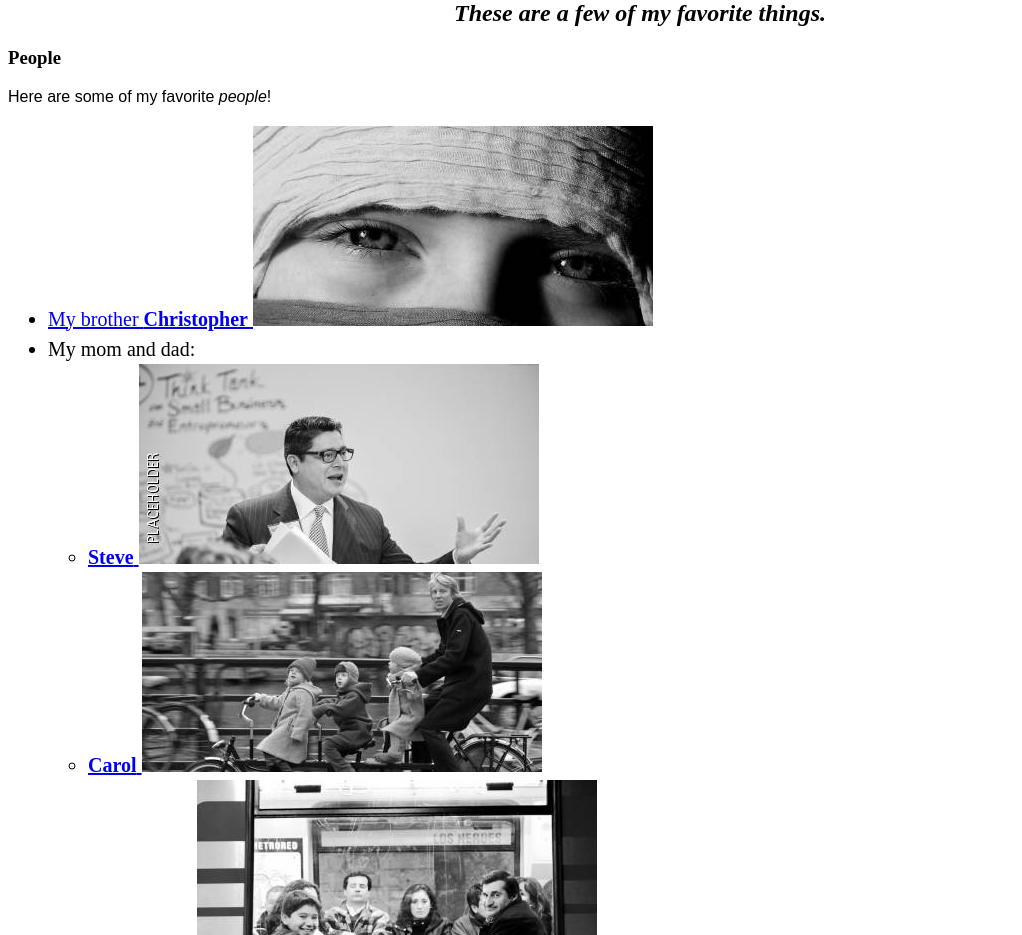
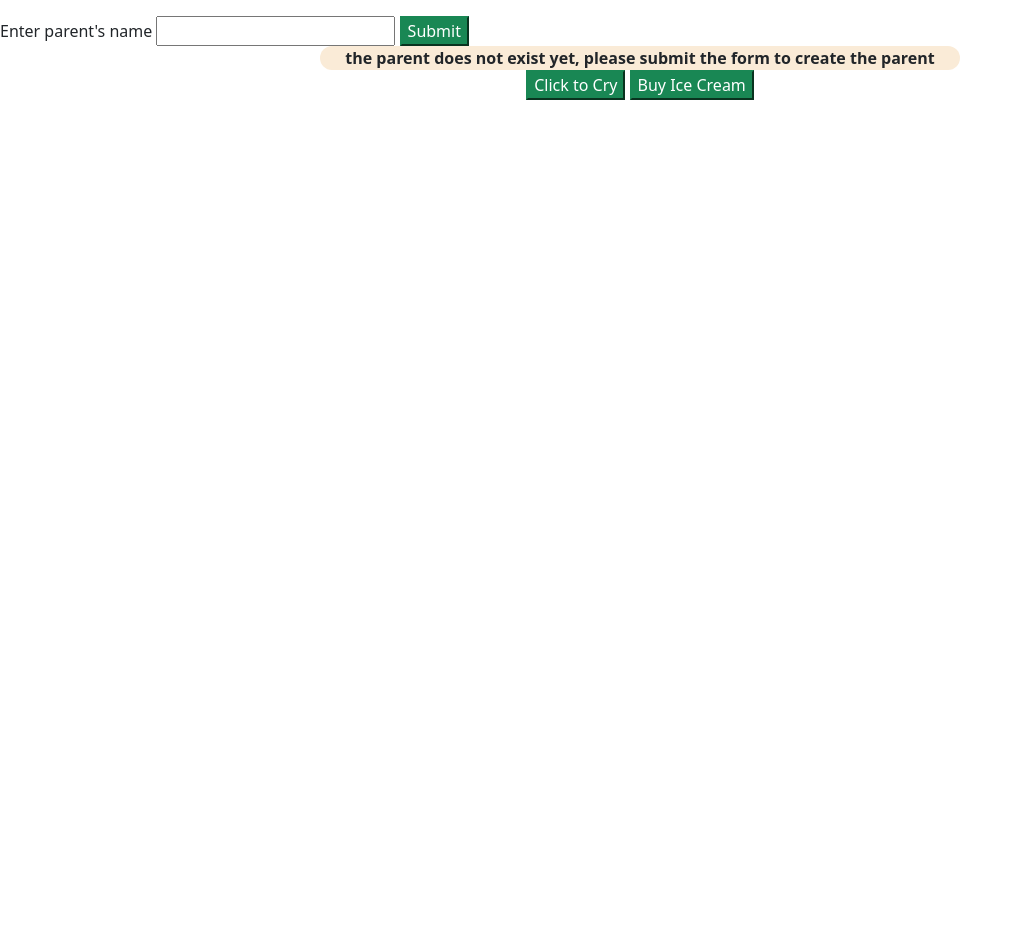
Before and after one commit to epicodus-lessons/teacher-prototype-methods-and-class, a plain HTML site: page index.html in a window 1280 px wide. Shown: the part 80-1015 px from the top of the page, without its empty margins (0-1022 px from the left). After the commit the page ends 800 px from the top, so only its background shows below. Drawn offline with nearby package versions, Linux system fonts and the light colour scheme.

Commit message:
simple prototype example with two constructors and two methods

```diff
--- a/css/styles.css
+++ b/css/styles.css
@@ -1,18 +1,13 @@
-h1 {
-  color: blue;
+#result{
+  font-weight: 700;
+  margin: auto;
+  width:fit-content;
+  padding-left: 2%;
+  padding-right: 2%;
+  text-align: center;
+  background-color: antiquewhite;
+  border-radius: 15px;
+}
+#parenting-btns{
   text-align: center;
 }
-
-h2 {
-  font-style: italic;
-  text-align: center;
-}
-
-p {
-  font-family: sans-serif;
-}
-
-ul {
-  font-size: 20px;
-  line-height: 30px;
-}
--- a/index.html
+++ b/index.html
@@ -3,51 +3,27 @@
   <head>
     <link href="css/styles.css" rel="stylesheet" type="text/css">
     <title>Michael's favorite things</title>
+    <script
+    src="https://code.jquery.com/jquery-3.6.0.min.js"
+    integrity="sha256-/xUj+3OJU5yExlq6GSYGSHk7tPXikynS7ogEvDej/m4="
+    crossorigin="anonymous">
+    </script>
+    <script src="./js/scripts.js" type="module"></script>
+    <link rel="stylesheet" href="https://cdn.jsdelivr.net/npm/bootstrap@5.1.3/dist/css/bootstrap.min.css">
   </head>
   <body>
-    <h1>My favorite things</h1>
-    <h2>These are a few of my favorite things.</h2>
-
-    <h3>People</h3>
-    <p>Here are some of my favorite <em>people</em>!</p>
-    <ul>
-      <li>
-        <a href="http://www.example.com/christopher.html">
-          My brother <strong>Christopher</strong>
-          <img src="img/christopher.jpg" alt="A photo of Christopher.">
-        </a>
-      </li>
-      <li>
-        My mom and dad:
-        <ul>
-          <li>
-            <a href="http://www.example.com/steve.html">
-              <strong>Steve</strong>
-              <img src="img/steve.jpg" alt="A photo of Steve.">
-            </a>
-          </li>
-          <li>
-            <a href="http://www.example.com/carol.html">
-              <strong>Carol</strong>
-              <img src="img/carol.jpg" alt="A photo of Carol.">
-            </a>
-          </li>
-        </ul>
-      </li>
-      <li>
-        <a href="http://www.example.com/jessica.html">
-          My friend <strong>Jessica</strong>
-          <img src="img/jessica.jpg" alt="A photo of Jessica.">
-        </a>
-      </li>
-      <li>
-        <a href="http://www.example.com/candy.html">
-          My friend <strong>Candy</strong>
-          <img src="img/candy.jpg" alt="A photo of Candy.">
-        </a>
-      </li>
-    </ul>
-
-    <p>Thanks for reading about me!</p>
+    <h1>Parenting practice</h1>
+    <p>Here is how to be a <em>parent</em>!</p>
+    <form id="name-form">
+      <label for="parent-name">Enter parent's name</label>
+      <input type="text" name="parent-name" id="p-name">
+      <button type="submit" class="btn-success">Submit</button>
+    </form>
+    <div id="result">
+    </div>
+    <div id="parenting-btns">
+      <button class="btn-success" id="cry">Click to Cry</button>
+      <button class="btn-success" id="buy">Buy Ice Cream</button>
+    </div>
   </body>
 </html>
--- /dev/null
+++ b/js/scripts.js
@@ -0,0 +1,44 @@
+
+//******** */!!!
+//Please note that Parent and Child are common names for the relationship between classes in many programming languages, and this example is NOT demonstrating that relationship. Read about parent and child class relationships here https://www.w3schools.com/jsref/jsref_class_extends.asp#:~:text=Definition%20and%20Usage,you%20create%20a%20new%20class.
+
+///******* */!!!
+
+//Business logic
+function Parent(name){//Parent constructor
+  //console.log(name) to see if the variable is coming in as what you expect
+  this.name = name;
+  //console.log(this.name) you can console.log() after to see if it got set right
+  this.child = new Child(name);
+}
+Parent.prototype.buyIceCream = function(){
+  return `${this.name} buys ice cream`;//template literal https://developer.mozilla.org/en-US/docs/Web/JavaScript/Reference/Template_literals
+}
+function Child(name){//Child constructor
+  this.name = "jr " + name;
+}
+Child.prototype.cries = function(){
+  return `${this.name} cries`
+}
+$(document).ready(function(){
+  //setting my new parent variable outside the form submit scope so I can use it in other events (like the click listeners)
+  let newParent; // don't need to set it equals to anything, it'll be undefined by default and we can change it later
+  $('#result').text("the parent does not exist yet, please submit the form to create the parent")
+  //event listeners below
+  $('#name-form').submit(function(event){
+    event.preventDefault();
+    const parentName = $('#p-name').val();//grab value from form input
+    newParent = new Parent(parentName);//create parent using Parent() constructor and the `new` keyword
+    console.log(newParent);
+    $('#result').text("your parent exists now, congratulations. Click one of the buttons below to begin parenting.")
+  });
+  $('#cry').click(function(){
+    $('#result').text(newParent.child.cries());//set the text to the return of Child.prototype.cries()
+  });
+  $('#buy').click(function(){
+    $('#result').text(newParent.buyIceCream());//set the text to the return of Parent.prototype.buyIceCream()
+  });
+  //NOTE
+  //newParent.cries() is not a funciton, cries only belongs to the Child object. Even though the child object exists as a property of the newParent, newParent does not inherit cries() as it's own method.
+  //the same goes for newParent.child.buyIceCream(), <-- that is not a function. The Child inside newParent dosen't have that method as part of it's prototype
+})
```
